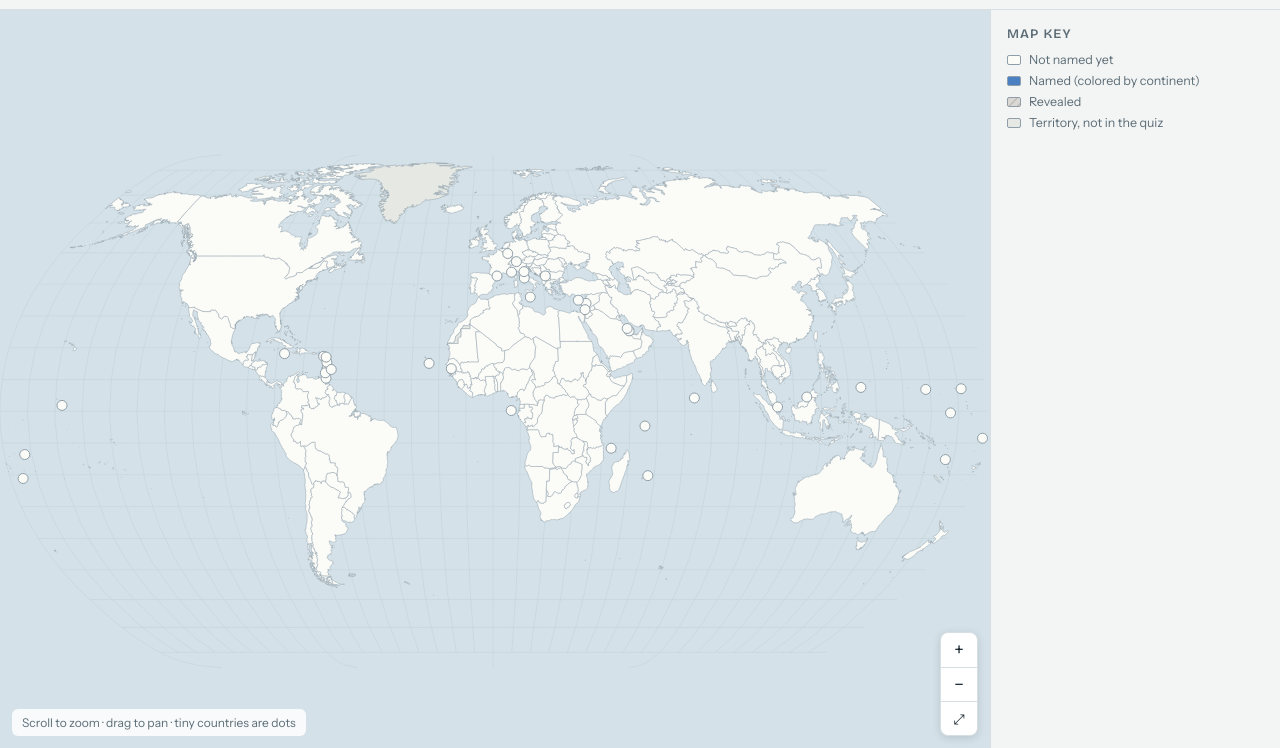
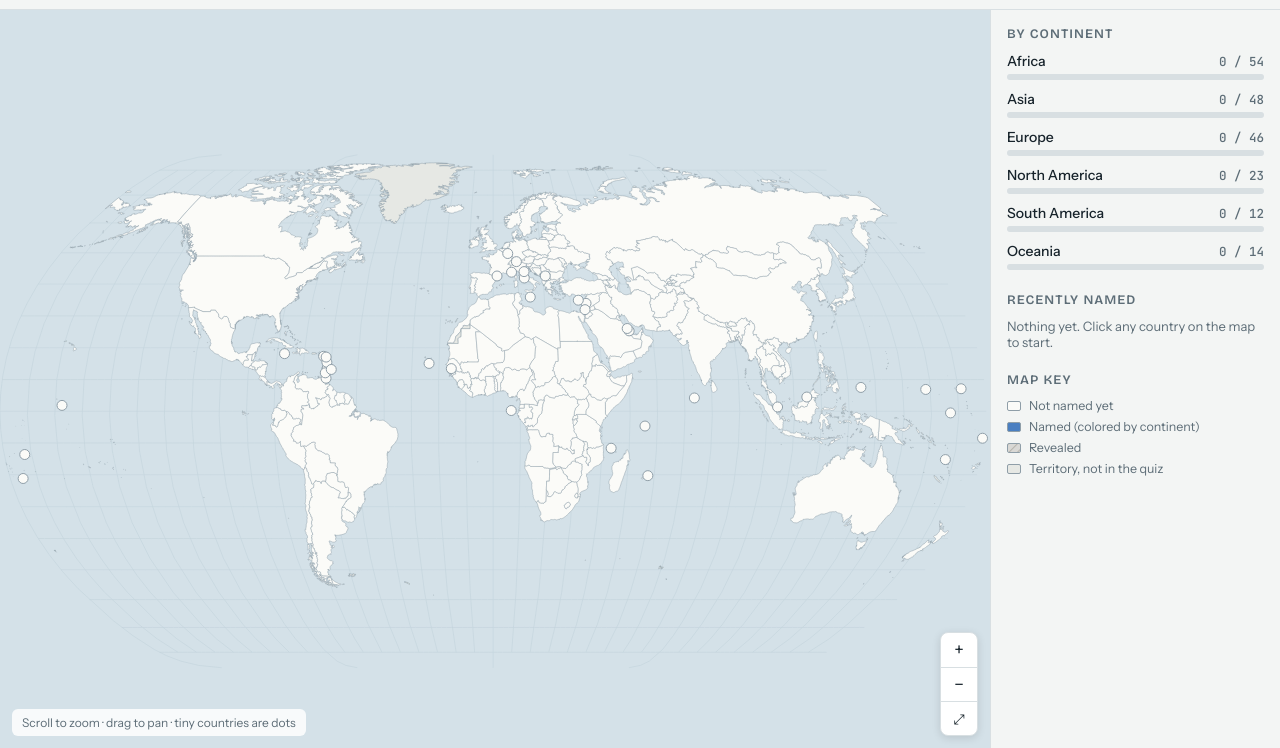
Before and after one commit to Aarivg/every-country, a website: page index.html in a window 1280 px wide. Shown: the part 52-800 px from the top of the page. Drawn offline with nearby package versions, Linux system fonts and the light colour scheme.

Commit message:
Add per-continent progress bars and a recently named list

```diff
--- a/css/style.css
+++ b/css/style.css
@@ -107,6 +107,17 @@ header.bar {
 /* Ledger */
 aside.ledger { border-left: 1px solid var(--panel-line); overflow-y: auto; padding-block: 16px; padding-left: 16px; padding-right: max(16px, env(safe-area-inset-right, 0px)); display: grid; gap: 22px; align-content: start; min-width: 0; }
 .ledger h2 { margin: 0 0 10px; font-family: var(--f-display); font-weight: 600; font-size: 13px; text-transform: uppercase; letter-spacing: 0.08em; color: var(--muted); }
+.conts { display: grid; gap: 10px; }
+.cont { display: grid; grid-template-columns: 1fr auto; gap: 4px 8px; align-items: baseline; }
+.cont span { font-weight: 500; }
+.cont b { font-family: var(--f-mono); font-size: 12.5px; font-variant-numeric: tabular-nums; color: var(--muted); font-weight: 500; }
+.cont .track { grid-column: 1 / -1; height: 6px; background: var(--panel-line); border-radius: 3px; overflow: hidden; }
+.cont .fill { height: 100%; width: 0; background: var(--cf); border-radius: 3px; transition: width .4s ease; }
+.recent { display: flex; flex-wrap: wrap; gap: 6px; margin: 0; padding: 0; list-style: none; }
+.recent li { font-size: 12.5px; padding: 3px 9px 3px 7px; border-radius: 999px; background: var(--card); border: 1px solid var(--panel-line); display: flex; align-items: center; gap: 6px; }
+.recent li i { width: 8px; height: 8px; border-radius: 50%; background: var(--cf); display: inline-block; }
+.recent li.rv i { background: var(--revealed); }
+.recent .empty { color: var(--muted); background: none; border: 0; padding: 0; font-size: 13px; }
 .legend { display: grid; gap: 6px; font-size: 12.5px; color: var(--muted); }
 .legend div { display: flex; align-items: center; gap: 8px; }
 .legend i { width: 14px; height: 10px; border-radius: 2px; display: inline-block; border: 1px solid var(--border); }
--- a/index.html
+++ b/index.html
@@ -43,6 +43,14 @@
     </div>
     <aside class="ledger">
       <section>
+        <h2>By continent</h2>
+        <div class="conts" id="conts"></div>
+      </section>
+      <section>
+        <h2>Recently named</h2>
+        <ul class="recent" id="recent"></ul>
+      </section>
+      <section>
         <h2>Map key</h2>
         <div class="legend">
           <div><i style="background:var(--land)"></i>Not named yet</div>
--- a/js/game.js
+++ b/js/game.js
@@ -12,7 +12,7 @@
   const STORE = "every-country-v1";
 
   // ---------- state ----------
-  let S = { s: {}, m: 0, t: 0 };
+  let S = { s: {}, m: 0, t: 0, order: [] };
   try { const raw = localStorage.getItem(STORE); if (raw) S = Object.assign(S, JSON.parse(raw)); } catch (e) {}
   const save = () => { try { localStorage.setItem(STORE, JSON.stringify(S)); } catch (e) {} };
   window.addEventListener("pagehide", save);
@@ -193,7 +193,7 @@
     inp.select();
   }
   function setState(k, st) {
-    S.s[k] = st;
+    S.s[k] = st; S.order = S.order.filter(x => x !== k); S.order.push(k);
     save(); paint(k); updateStats();
     if (st === "f") toast(`${Q[k].n} · ${namedCount()} of ${TOTAL}`);
     close();
@@ -225,10 +225,21 @@
   const revCount = () => KEYS.filter(k => S.s[k] === "r").length;
   const allDone = () => KEYS.every(k => S.s[k]);
   const fmt = ms => { const s = Math.floor(ms / 1000), h = Math.floor(s / 3600), m = Math.floor(s / 60) % 60, x = s % 60; return (h ? h + ":" + String(m).padStart(2, "0") : m) + ":" + String(x).padStart(2, "0"); };
+  const contsEl = document.getElementById("conts");
+  contsEl.innerHTML = CONT.map(([c, v]) => `<div class="cont" style="--cf:var(${v})"><span>${c}</span><b data-c="${c}"></b><div class="track"><div class="fill" data-cf="${c}"></div></div></div>`).join("");
   function updateStats() {
     document.getElementById("sNamed").innerHTML = `${namedCount()}<small> / ${TOTAL}</small>`;
     document.getElementById("sRev").textContent = revCount();
     document.getElementById("sMiss").textContent = S.m;
+    for (const [c] of CONT) {
+      const ks = KEYS.filter(k => Q[k].c === c), n = ks.filter(k => S.s[k] === "f").length;
+      contsEl.querySelector(`[data-c="${c}"]`).textContent = `${n} / ${ks.length}`;
+      contsEl.querySelector(`[data-cf="${c}"]`).style.width = (100 * n / ks.length) + "%";
+    }
+    const rec = S.order.slice(-12).reverse();
+    document.getElementById("recent").innerHTML = rec.length
+      ? rec.map(k => `<li class="${S.s[k] === "r" ? "rv" : ""}" style="--cf:var(${CVAR[Q[k].c]})"><i></i>${Q[k].n}</li>`).join("")
+      : `<li class="empty">Nothing yet. Click any country on the map to start.</li>`;
   }
   // ---------- timer ----------
   function startClock() { running = true; tick0 = Date.now() - S.t; }
```
